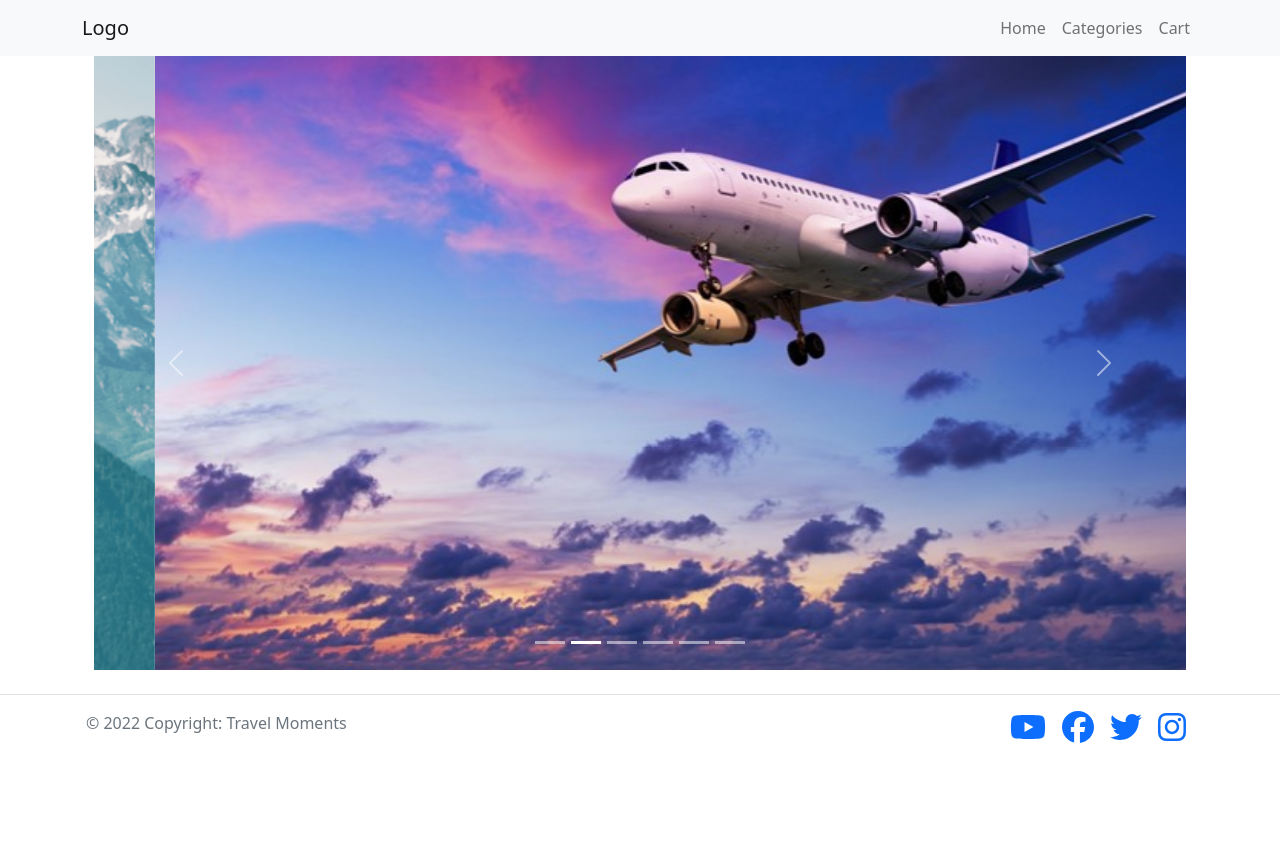
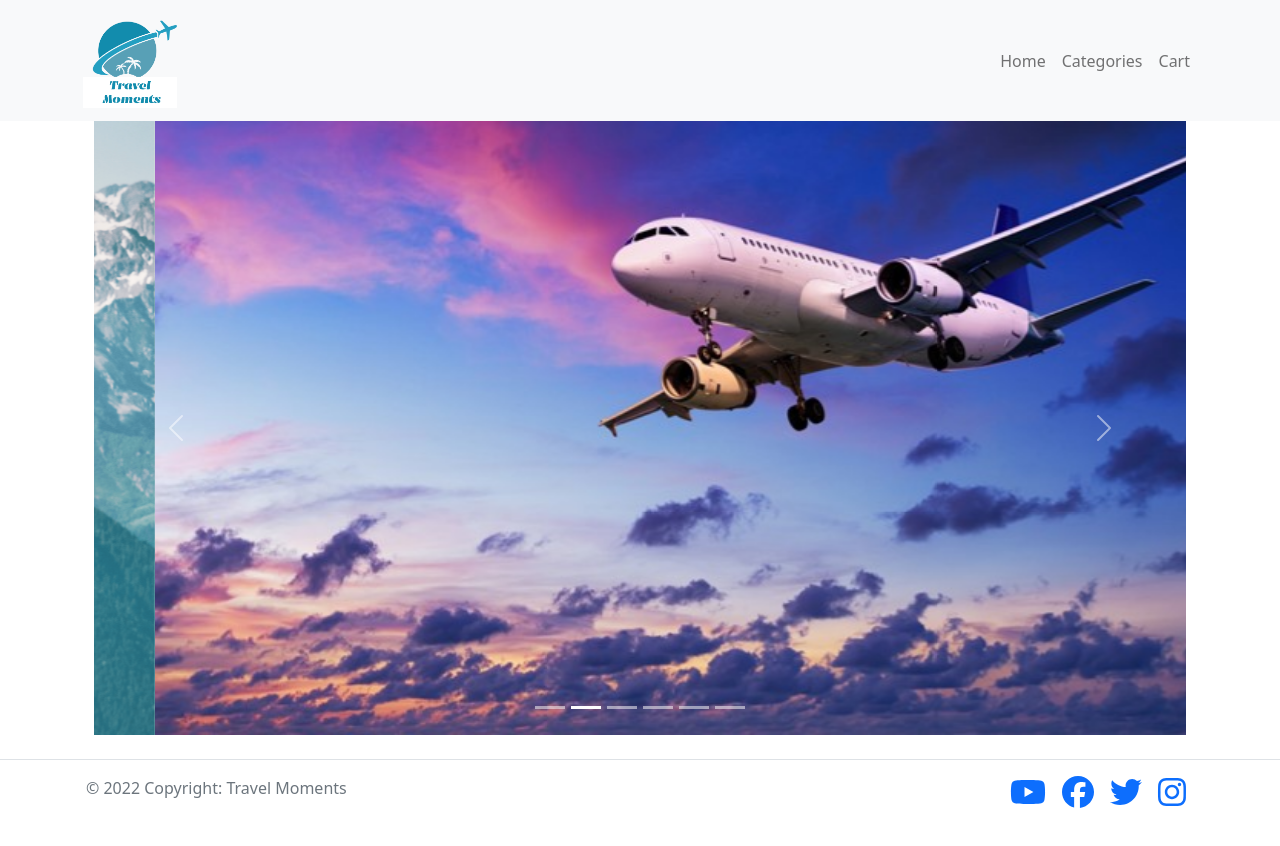
Before and after one commit to LauraStabulniece/hackathon-3, a React (Create React App) app: page / in a window 1280 px wide. Shown: the top 846 px of the page. Before the commit the page ends 801 px from the top, so only its background shows below. Built offline with nearby package versions, Linux system fonts and the light colour scheme.

Commit message:
add logo

```diff
--- a/src/Components/Header.js
+++ b/src/Components/Header.js
@@ -5,7 +5,9 @@ function Header() {
         <div>
         <nav className="navbar navbar-expand-lg navbar-light bg-light">
             <div className="container">
-                <Link className="navbar-brand" to="/">Logo</Link>
+                <Link className="navbar-brand" to="/">
+                <img className="mx-3" src="/images/logo.png" width="95" height="95" class="d-inline-block align-top" alt=""/>
+                </Link>
                 <button
                     class="navbar-toggler"
                     type="button"
```
Also changed, not shown: public/images/logo-2.png (added), public/images/logo.png (added).
